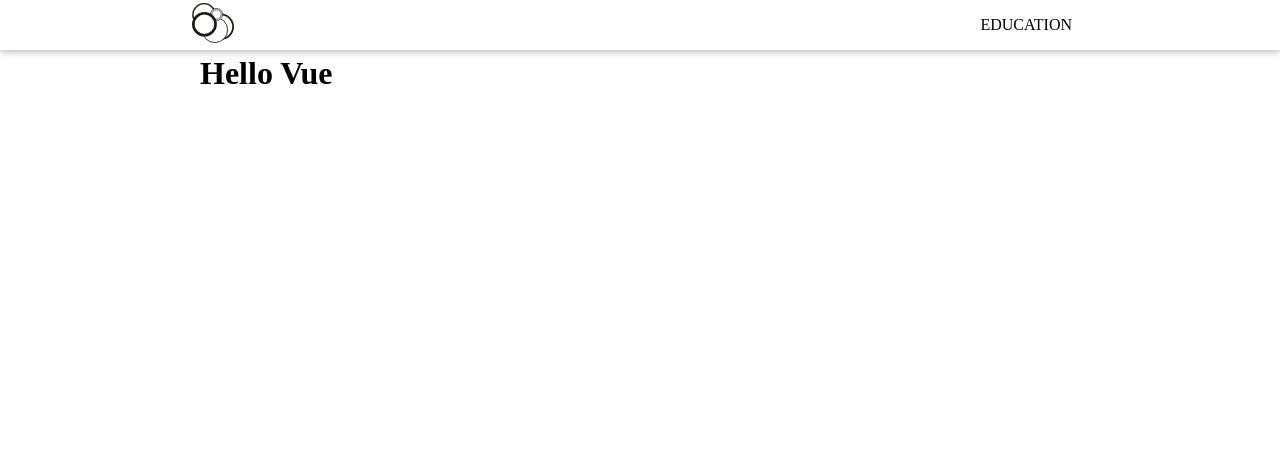
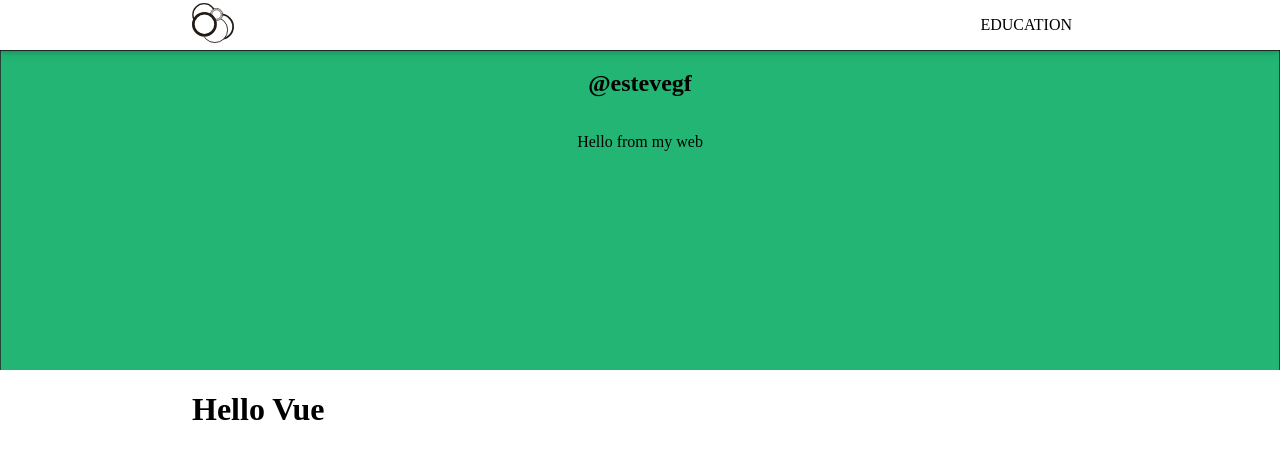
Before and after one commit to estevegf/vue, a Vue app: page / in a window 1280 px wide. Shown: the top 458 px of the page. Built offline with nearby package versions, Linux system fonts and the light colour scheme.

Commit message:
New component banner

```diff
--- a/src/App.vue
+++ b/src/App.vue
@@ -1,7 +1,7 @@
 <template>
   <div id="app">
-    <Nav class="container"/>
-    <router-view class="bar-margin container"/>
+    <Nav class="container" />
+    <router-view />
   </div>
 </template>
 
@@ -17,25 +17,29 @@ export default {
 </script>
 
 <style>
+body {
+  margin:0;
+}
+
 .bar-margin {
-  margin-top: 55px;
+  margin-top: 50px;
 }
 
 @media (min-width: 600px) {
   .container {
-    padding: 0 4em !important;
+    padding: 0 4em!important;
   }
 }
 
 @media (min-width: 800px) {
   .container {
-    padding: 0 8em !important;
+    padding: 0 8em!important;
   }
 }
 
 @media (min-width: 1100px) {
   .container {
-    padding: 0 12em !important;
+    padding: 0 12em!important;
   }
 }
 </style>
--- /dev/null
+++ b/src/components/Banner.vue
@@ -0,0 +1,39 @@
+<template>
+  <section
+    class="banner bar-margin"
+    :style="{ backgroundImage: `url(${imageUrl})` }"
+  >
+    <div class="banner-content">
+      <h1>@estevegf</h1>
+      <p>Hello from my web</p>
+    </div>
+  </section>
+</template>
+
+<script>
+export default {
+  name: "Banner",
+  props: {
+    imageUrl: String
+  }
+};
+</script>
+
+<style scoped>
+.banner {
+  height: 40vh;
+  background-size: cover;
+  background-repeat: no-repeat;
+  background-position: top center;
+  left: 0;
+  right: 0;
+}
+
+.banner-content {
+  height: 100%;
+  display: flex;
+  flex-direction: column;
+  justify-content: flex-start;
+  align-items: center;
+}
+</style>
--- a/src/views/Education.vue
+++ b/src/views/Education.vue
@@ -1,14 +1,19 @@
 <template>
   <div>
-    <h1>Hello Education Vue</h1>
-    <p>Vue have {{ stars }} stars on github</p>
+    <Banner class="bar-margin" image-url="/img/banner.svg"></Banner>
+    <div class="container">
+      <h1>Hello Education Vue</h1>
+      <p>Vue have {{ stars }} stars on github</p>
+    </div>
   </div>
 </template>
 
 <script>
 import ApiService from "../services/ApiService";
+import Banner from "../components/Banner";
 
 export default {
+  components: { Banner },
   data() {
     return {
       stars: ""
--- a/src/views/Home.vue
+++ b/src/views/Home.vue
@@ -1,5 +1,15 @@
 <template>
   <div>
-    <h1>Hello Vue</h1>
+    <Banner class="bar-margin" image-url="/img/banner.svg"></Banner>
+    <div class="container">
+      <h1>Hello Vue</h1>
+    </div>
   </div>
 </template>
+
+<script>
+import Banner from "../components/Banner";
+export default {
+  components: { Banner }
+};
+</script>
```
Also changed, not shown: public/img/banner.svg (added), 1 other file (tests, documents, lock files or other folders).
